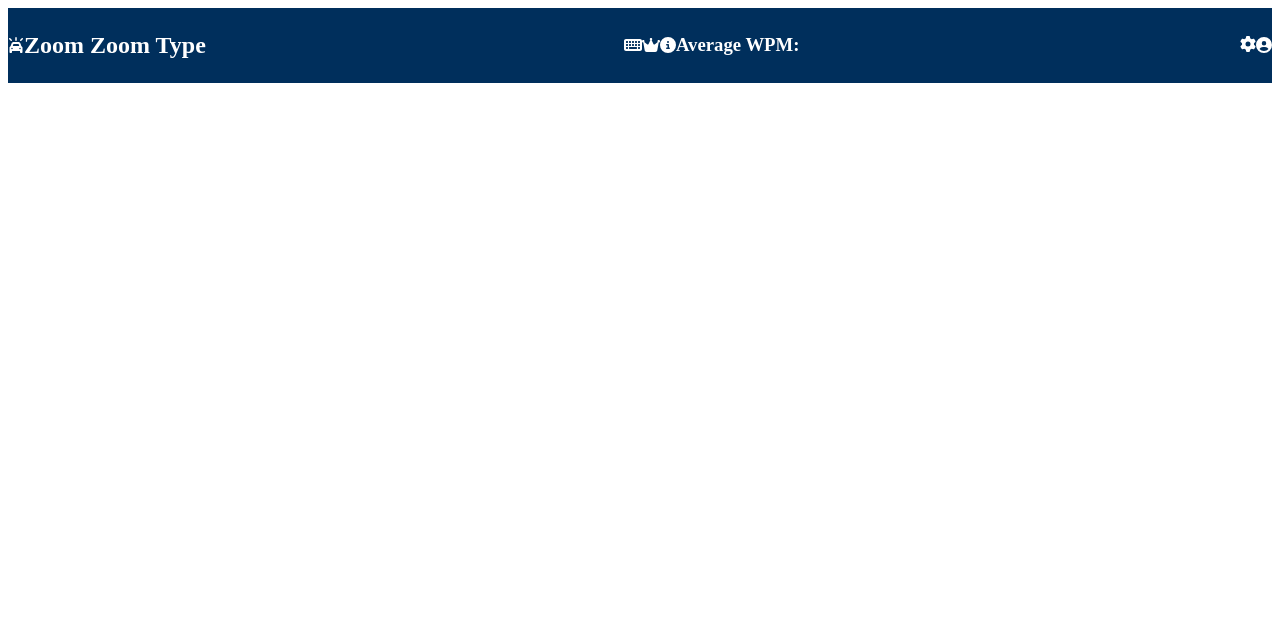
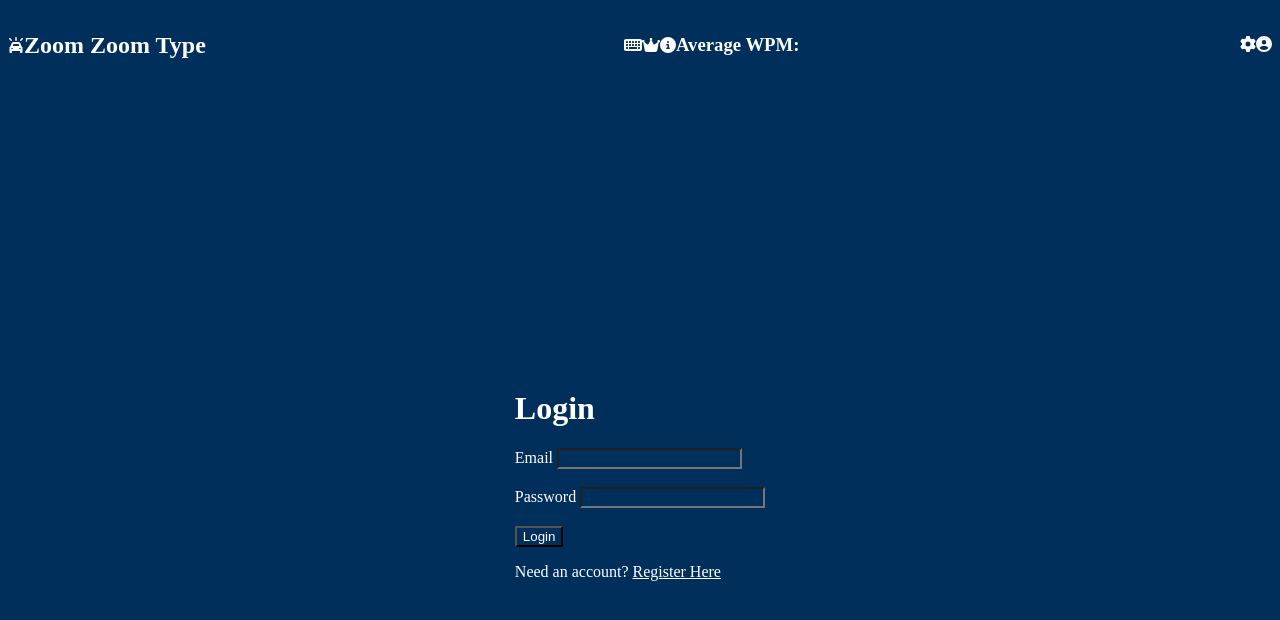
Before and after one commit to eHag-FRU/ZoomZoomType, a React (Vite) app in the folder client/: page /login in a window 1280 px wide. Shown: the top 620 px of the page. Built offline with nearby package versions, Linux system fonts and the light colour scheme.

Commit message:
Added some basic login elements and the form. Now need to make the backend and handle the DB connections

```diff
--- a/client/package.json
+++ b/client/package.json
@@ -18,6 +18,7 @@
     "react": "^19.0.0",
     "react-dom": "^19.0.0",
     "react-router-dom": "^7.4.0",
+    "react-toastify": "^11.0.5",
     "tailwindcss": "^4.0.17"
   },
   "devDependencies": {
--- a/client/src/App.css
+++ b/client/src/App.css
@@ -28,3 +28,7 @@
 
 .nav-anchor-visited:visited {color: #fff !important;}
 .nav-anchor-hover:hover {color:#0060ba !important}
+
+*{
+    color:#fff !important; background-color:#002f5c !important
+}
--- a/client/src/App.jsx
+++ b/client/src/App.jsx
@@ -8,6 +8,7 @@ import FaQ from './components/FaQ.jsx';
 // Importing FontAwesome to allow for icons
 import { library } from '@fortawesome/fontawesome-svg-core';
 import {faCarOn, faCrown, faKeyboard, faCircleInfo, faGear, faCircleUser} from '@fortawesome/free-solid-svg-icons';
+import LogInPage from './components/loginPage.jsx';
 
 //Adding in the icons
 library.add(faCarOn, faCrown, faKeyboard,faCircleInfo, faGear, faCircleUser);
@@ -22,6 +23,7 @@ function App() {
         <Route path='/' element={<Home/>}/>
         <Route path='/Home' element={<Home/>}/>
         <Route path='/FaQ' element={<Home/>}/>
+        <Route path='/login' element={<LogInPage/>}/>
       </Routes>
     </div>
   )
--- a/client/src/components/Home.jsx
+++ b/client/src/components/Home.jsx
@@ -1,11 +1,33 @@
 import React, { useEffect, useState, useRef } from 'react';
 import { useNavigate, useLocation } from 'react-router-dom';
+import {toast} from 'react-toastify';
 
-const Home = () => {
+//Importing the CSS file for the toast notifications
+import "react-toastify/dist/ReactToastify.css";
+
+//Configure the toastify
+//toast.configure();
+
+const alreadyLoggedInToast = (alreadyLoggedIn) => {
+    //Will make a toast and then return it, if already logged in!
+
+
+
+    // if(alreadyLoggedIn) {
+    //     return (toast("User is already logged in"));
+    // }
+
+    return(<p>Hello</p>)
+};
+
+
+const Home = (alreadyLoggedIn) => {
+
 
 
     return (
         <div>
+            {alreadyLoggedInToast(alreadyLoggedIn)}
             Hello World
         </div>
     )
--- a/client/src/components/NavBar.jsx
+++ b/client/src/components/NavBar.jsx
@@ -26,7 +26,7 @@ const NavBar = () => {
             <div className="flex justify-end items-center space-x-6">
                   {/* Settings and Profile Icons on the far right */}
                <a><FontAwesomeIcon icon="fa-gear"/></a>
-               <FontAwesomeIcon icon="fa-circle-user"/>
+               <a href="/login" className='nav-anchor-visited nav-anchor-hover'><FontAwesomeIcon icon="fa-circle-user"/></a>
 
             </div>
 
--- /dev/null
+++ b/client/src/components/loginPage.jsx
@@ -0,0 +1,44 @@
+import React, { useEffect, useState, useRef } from 'react';
+import { useNavigate, useLocation, redirect, Navigate, Route } from 'react-router-dom';
+
+const LogInPage = () => {
+    //Set up the navigate object
+    const navigate = useNavigate();
+
+    //check if user is already logged in, need to see what that will be (i.e. cookies, etc.)
+
+    if (true) {
+        return (
+            <div className='grid h-screen place-items-center'>
+
+                <form method="POST">
+                    <h1 className='place-items-center'>Login</h1>
+                    <div>
+                        <label for="email">Email </label>
+                        <input type='text' name='email' id='email'></input>
+                    </div>
+
+                    <br/>
+
+                    <div>
+                        <label for="password">Password </label>
+                        <input type='password' name='password' id='password'></input>
+                    </div>
+
+                    <br/>
+
+                    <div>
+                        <button type='submit'>Login</button>
+                        <p>Need an account? <a href="register">Register Here</a></p>
+                    </div>
+                </form>
+            </div>
+        )
+    } else{
+        //User is already logged in, now redirect to the homepage
+        return <Navigate to="/" replace/>;
+    }
+
+}
+
+export default LogInPage;
```
Also changed, not shown: 1 other file (tests, documents, lock files or other folders).
